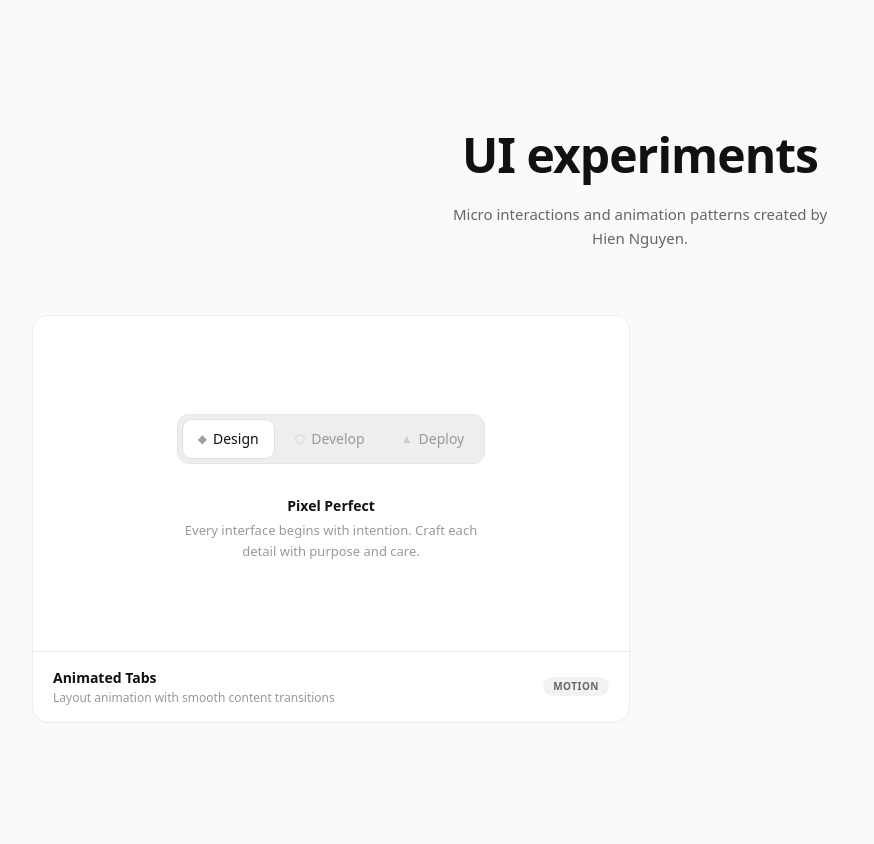
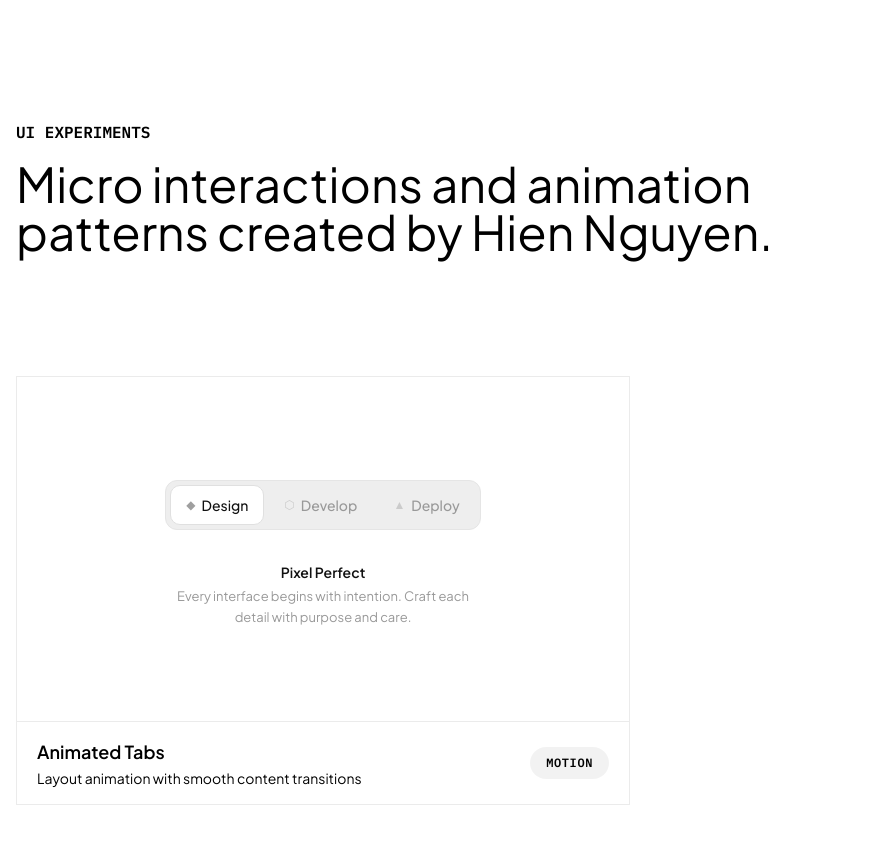
Before and after one commit to hien1506/ui-experiments, a Next.js app: page / in a window 1280 px wide. Shown: the top 844 px of the page, without its empty margins (0-874 px from the left). After the commit the page ends 805 px from the top, so only its background shows below. Built offline with nearby package versions, Linux system fonts and the light colour scheme.

Commit message:
update font and page layout

```diff
--- a/app/components/Grid.tsx
+++ b/app/components/Grid.tsx
@@ -19,7 +19,7 @@ export default function Grid() {
       {SHOWCASE_ITEMS.map((item) => (
         <li
           key={item.metadata.id}
-          className="group overflow-hidden rounded-2xl border border-border-subtle bg-surface"
+          className="group overflow-hidden border border-border-subtle bg-surface"
           style={{ touchAction: "manipulation" }}
         >
           {/* Live Component Preview */}
@@ -35,14 +35,14 @@ export default function Grid() {
           <div className="border-t border-border-subtle px-5 py-4">
             <div className="flex items-center justify-between gap-4">
               <div className="min-w-0">
-                <h3 className="truncate text-sm font-semibold text-text-primary">
+                <h3 className="truncate text-lg font-sans font-semibold text-text-primary">
                   {item.metadata.title}
                 </h3>
-                <p className="mt-0.5 truncate text-xs text-text-tertiary">
+                <p className="mt-0.5 truncate font-sans text-sm text-text-secondary">
                   {item.metadata.description}
                 </p>
               </div>
-              <span className="shrink-0 rounded-full bg-accent-muted px-2.5 py-0.5 text-[10px] font-semibold uppercase tracking-wider text-text-secondary">
+              <span className="shrink-0 rounded-full bg-accent-muted px-4 py-2 text-xs font-mono font-semibold uppercase tracking-wider text-text-secondary">
                 {item.metadata.category}
               </span>
             </div>
--- a/app/components/showcase/ShowcaseWrapper.tsx
+++ b/app/components/showcase/ShowcaseWrapper.tsx
@@ -59,7 +59,7 @@ class ShowcaseErrorBoundary extends Component<
                 e.stopPropagation();
                 this.reset();
               }}
-              className="rounded-lg bg-neutral-800 px-3 py-1.5 text-xs font-medium text-neutral-300 transition-colors hover:bg-neutral-700 focus-visible:outline-none focus-visible:ring-2 focus-visible:ring-neutral-500 focus-visible:ring-offset-2 focus-visible:ring-offset-neutral-950"
+              className="rounded-lg bg-neutral-800 px-3 py-1.5 text-xs font-medium  text-neutral-300 transition-colors hover:bg-neutral-700 focus-visible:outline-none focus-visible:ring-2 focus-visible:ring-neutral-500 focus-visible:ring-offset-2 focus-visible:ring-offset-neutral-950"
               aria-label="Retry loading component"
             >
               Retry
--- a/app/globals.css
+++ b/app/globals.css
@@ -1,15 +1,13 @@
 @import "tailwindcss";
 
 :root {
-  --background: #FAFAFA;
-  --surface: #FFFFFF;
-  --surface-hover: #F5F5F5;
-  --border-subtle: #EBEBEB;
-  --border: #E0E0E0;
-  --border-hover: #D0D0D0;
-  --text-primary: #111111;
-  --text-secondary: #666666;
-  --text-tertiary: #999999;
+  --background: #fff;
+  --surface: #ffffff;
+  --surface-hover: #f5f5f5;
+  --border-subtle: #ebebeb;
+  --border: #e0e0e0;
+  --border-hover: #d0d0d0;
+  --text-primary: #000;
   --accent: #111111;
   --accent-muted: rgba(0, 0, 0, 0.05);
 }
@@ -27,7 +25,8 @@
   --color-text-tertiary: var(--text-tertiary);
   --color-accent: var(--accent);
   --color-accent-muted: var(--accent-muted);
-  --font-sans: var(--font-outfit);
+  --font-sans: var(--font-sans);
+  --font-mono: var(--font-mono);
   --animate-ripple: ripple 600ms ease-out forwards;
 }
 
--- a/app/layout.tsx
+++ b/app/layout.tsx
@@ -1,9 +1,15 @@
 import type { Metadata } from "next";
-import { Outfit } from "next/font/google";
+import { Plus_Jakarta_Sans, IBM_Plex_Mono } from "next/font/google";
 import "./globals.css";
 
-const outfit = Outfit({
-  variable: "--font-outfit",
+const sans = Plus_Jakarta_Sans({
+  variable: "--font-sans",
+  subsets: ["latin"],
+});
+
+const mono = IBM_Plex_Mono({
+  variable: "--font-mono",
+  weight: ["400", "500", "600"],
   subsets: ["latin"],
 });
 
@@ -23,7 +29,9 @@ export default function RootLayout({
       <head>
         <meta name="theme-color" content="#FAFAFA" />
       </head>
-      <body className={`${outfit.variable} antialiased`}>{children}</body>
+      <body className={`${sans.variable} ${mono.variable} antialiased`}>
+        {children}
+      </body>
     </html>
   );
 }
--- a/app/page.tsx
+++ b/app/page.tsx
@@ -3,21 +3,15 @@ import Grid from "./components/Grid";
 export default function Home() {
   return (
     <div className="min-h-screen bg-background">
-      {/* Header */}
-      <header className="mx-auto max-w-3xl px-6 pt-24 pb-14 text-center sm:pt-32 sm:pb-16">
-        <h1
-          className="text-[2.5rem] font-semibold leading-[1.12] tracking-[-0.02em] text-text-primary sm:text-5xl"
-          style={{ textWrap: "balance" }}
-        >
-          UI experiments
-        </h1>
-        <p className="mx-auto mt-5 max-w-sm text-[15px] leading-relaxed text-text-secondary">
-          Micro interactions and animation patterns created by Hien Nguyen.
-        </p>
-      </header>
-
-      {/* Main content */}
-      <main className="relative mx-auto max-w-7xl px-6 pb-32 sm:px-8">
+      <main className="relative mx-auto max-w-7xl px-4">
+        <div className="py-30 flex flex-col gap-4">
+          <h1 className="text-md font-bold text-text-secondary font-mono uppercase">
+            UI Experiments
+          </h1>
+          <p className="text-text-primary text-5xl w-full max-w-4xl font-sans">
+            Micro interactions and animation patterns created by Hien Nguyen.
+          </p>
+        </div>
         <Grid />
       </main>
     </div>
```
